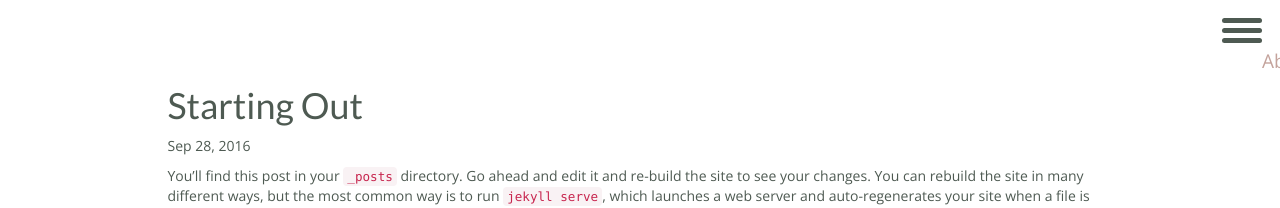
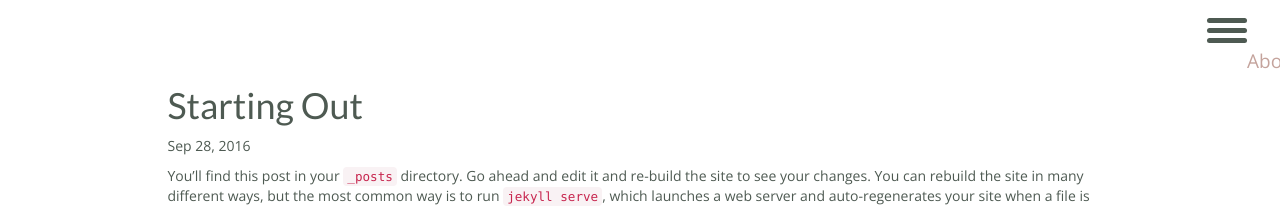
Before and after one commit to jttyeung/jttyeung.github.io, a Jekyll site: the page built from _posts/2016-09-06-welcome-to-jekyll.markdown, in a window 1280 px wide. Shown: the top 208 px of the page. Built offline with Jekyll 4.4.1, drawn with Linux system fonts in a browser that asks for light colours; nearby versions of some CDN libraries.

Commit message:
fixed menu accessibility issues upon window resize

```diff
--- a/_includes/header.html
+++ b/_includes/header.html
@@ -1,6 +1,6 @@
 <header class="site-header" role="banner">
 
-  <div class="wrapper">
+  <div class="container-fluid nav-menu">
 
     {% assign custom_url = site.url | append: site.baseurl %}
     {% assign full_base_url = site.github.url | default: custom_url %}
--- a/_layouts/default.html
+++ b/_layouts/default.html
@@ -21,7 +21,7 @@
   });
 
 $(document).on('click', function(event) {
-  if (!$(event.target).closest('.wrapper').length) {
+  if (!$(event.target).closest('.nav-menu').length) {
         $hamburger.removeClass("is-active");
         $('nav').hide();
   }
```
